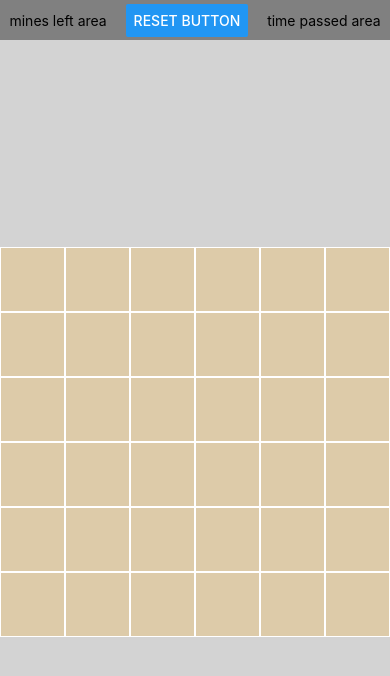
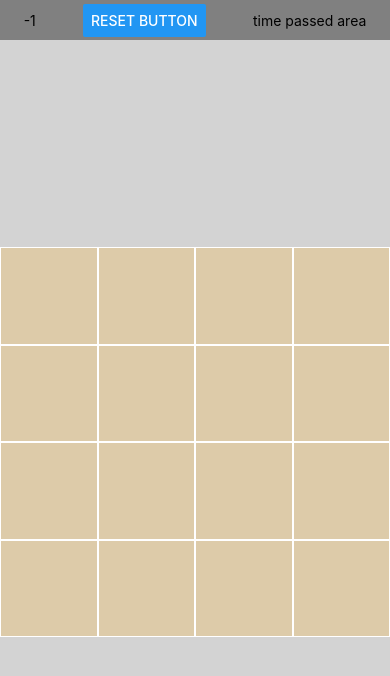
Before and after one commit to SooBinSuh/JacksMiner, a React Native app: screen / in a window 390 px wide. Shown: the top 676 px of the page. Built offline with nearby package versions, Linux system fonts and the light colour scheme.

Commit message:
지뢰 추가

```diff
--- a/App.tsx
+++ b/App.tsx
@@ -1,7 +1,7 @@
 /** @format */
 
 import { StatusBar } from "expo-status-bar";
-import { Children, PropsWithChildren, useState } from "react";
+import { Children, PropsWithChildren, useEffect, useState } from "react";
 import {
   Button,
   Dimensions,
@@ -17,22 +17,26 @@ import {
   SafeAreaProvider,
   useSafeAreaInsets,
 } from "react-native-safe-area-context";
+import { RecoilRoot, atom, useRecoilState } from "recoil";
 
 export default () => {
   return (
-    <SafeAreaProvider>
-      <App />
-    </SafeAreaProvider>
+    <RecoilRoot>
+      <SafeAreaProvider>
+        <App />
+      </SafeAreaProvider>
+    </RecoilRoot>
   );
 };
 
-export type Block = {
-  isSelected: boolean;
-};
+//MARKER: CONSTANTS
+const DEFAULT_MINE_LEFT = -1;
+
+//MARKER: Helper Functions
 const makeArray = (rows: number, columns: number) => {
-  let arr = [];
+  let arr:Block[][] = [];
   for (let i = 0; i < columns; i++) {
-    arr.push(new Array(rows).fill({ isSelected: false }));
+    arr.push(new Array(rows).fill({ isSelected: false,isBomb:false }));
   }
   return arr;
 };
@@ -52,18 +56,43 @@ function replaceItemAtRowColumn<T>(
   return newArray;
 }
 
+function getRandomInt(maxNum:number) {
+  return Math.floor(Math.random() * maxNum);
+}
+
+
+//MARKER: Model
+export type Block = {
+  isSelected: boolean;
+  isBomb:boolean;
+};
+const boardState = atom<Block[][]>({
+  key: "BoardState",
+  default: [],
+});
+const mineLeftState = atom<number>({
+  key: "mineLeft",
+  default: DEFAULT_MINE_LEFT,
+});
+
+
 function App() {
-  // MARKER: 게임 설정 및 블럭 크기 계산하는 부분
   const insets = useSafeAreaInsets();
-
-  const widthBlock = 6; //가로 블록 계수
-  const heightBlock = 6; //세로 블록 계수
-  const mineCount = 4; //지뢰 계수
+  const widthBlock = 4; //가로 블록 계수
+  const heightBlock = 4; //세로 블록 계수
+  const MINECOUNT = 3;
 
   const windowWidth = Dimensions.get("window").width;
   const windowHeight =
     Dimensions.get("window").height - insets.top - insets.bottom - 50;
-  const [blocks, setBlocks] = useState(makeArray(widthBlock, heightBlock));
+
+  const [blocks, setBlocks] = useRecoilState(boardState);
+  const [mineLeft, setMineLeft] = useRecoilState(mineLeftState);
+
+  //TODO: move initializing to level selector
+  useEffect(() => {
+    setBlocks(makeArray(widthBlock, heightBlock));
+  }, []);
 
   const itemWidth = Math.min(
     windowWidth / widthBlock,
@@ -74,6 +103,29 @@ function App() {
     if (item.isSelected) {
       console.log("중복 클릭 불가!");
       return;
+    }
+
+    ///MINE 초기값이면, 첫 클릭 후 MINE 위치 선정하여 Block update
+    if (mineLeft == DEFAULT_MINE_LEFT) {
+      setMineLeft(MINECOUNT);
+      const totalBlocks = blocks[0].length * blocks.length;
+      console.log('totlablocks,',totalBlocks);
+      var mines:number[] = [];
+      while(mines.length < MINECOUNT){
+        var r = getRandomInt(totalBlocks);
+        if(mines.indexOf(r) === -1){
+          mines.push(r);
+        }
+      }
+
+      let copiedArray = [...blocks];
+      //1. set mine locations excluding first click position
+      for (let i = 0; i < mines.length; i++) {
+        const mineRow = ~~(mines[i]/widthBlock);
+        const mineCol = mines[i] % heightBlock;
+        copiedArray = replaceItemAtRowColumn(copiedArray,mineRow,mineCol,{...copiedArray[mineRow][mineCol],isBomb:true});
+      }
+      setBlocks(copiedArray);
     }
 
     const row = index[0];
@@ -91,7 +143,7 @@ function App() {
     <SafeAreaView style={{ flex: 1 }}>
       <View style={styles.container}>
         <View style={styles.scoreboardContianer}>
-          <Text>mines left area</Text>
+          <Text>{mineLeft}</Text>
           <Button
             title="Reset Button"
             onPress={() => {
--- a/package.json
+++ b/package.json
@@ -13,7 +13,8 @@
     "expo-status-bar": "~1.6.0",
     "react": "18.2.0",
     "react-native": "0.72.6",
-    "react-native-safe-area-context": "^4.8.1"
+    "react-native-safe-area-context": "^4.8.1",
+    "recoil": "^0.7.7"
   },
   "devDependencies": {
     "@babel/core": "^7.20.0",
```
Also changed, not shown: 2 other files (tests, documents, lock files or other folders).
